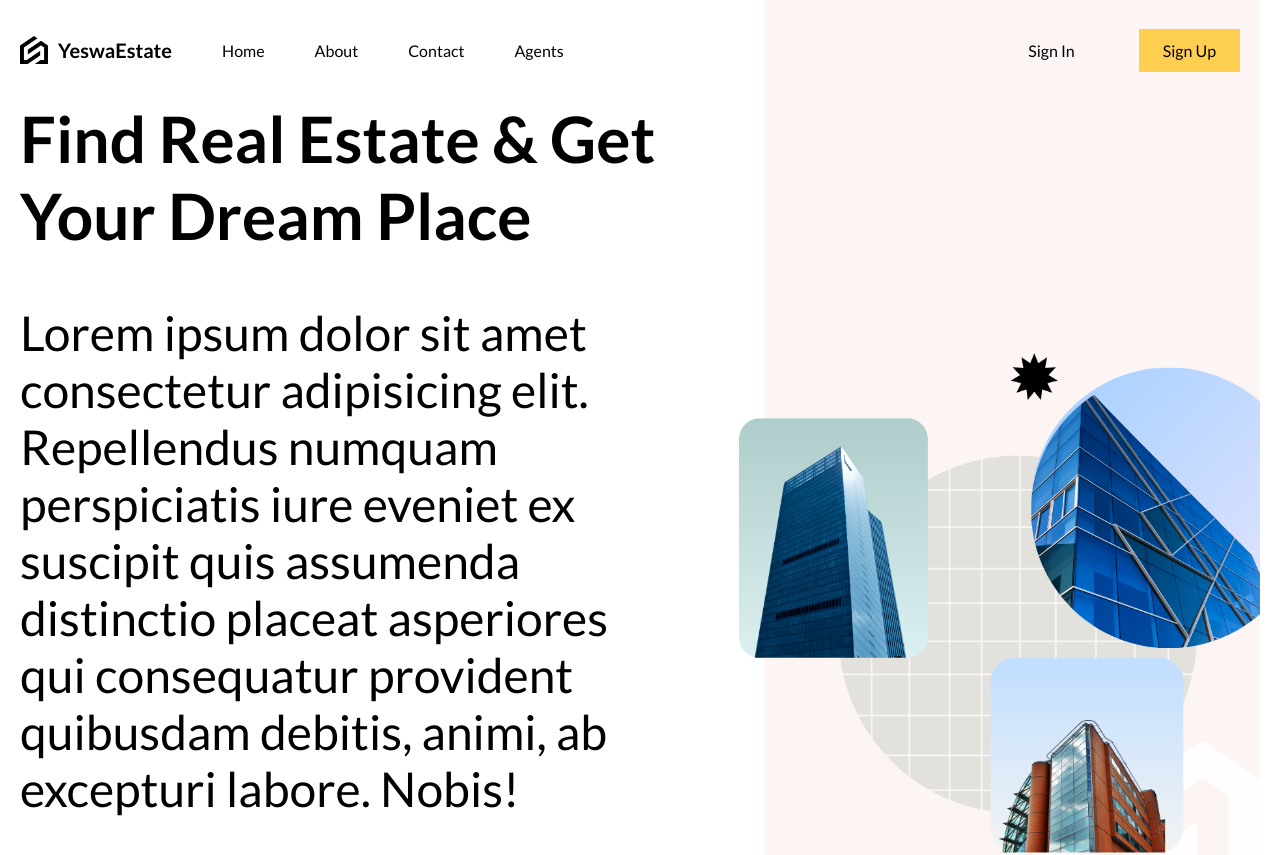
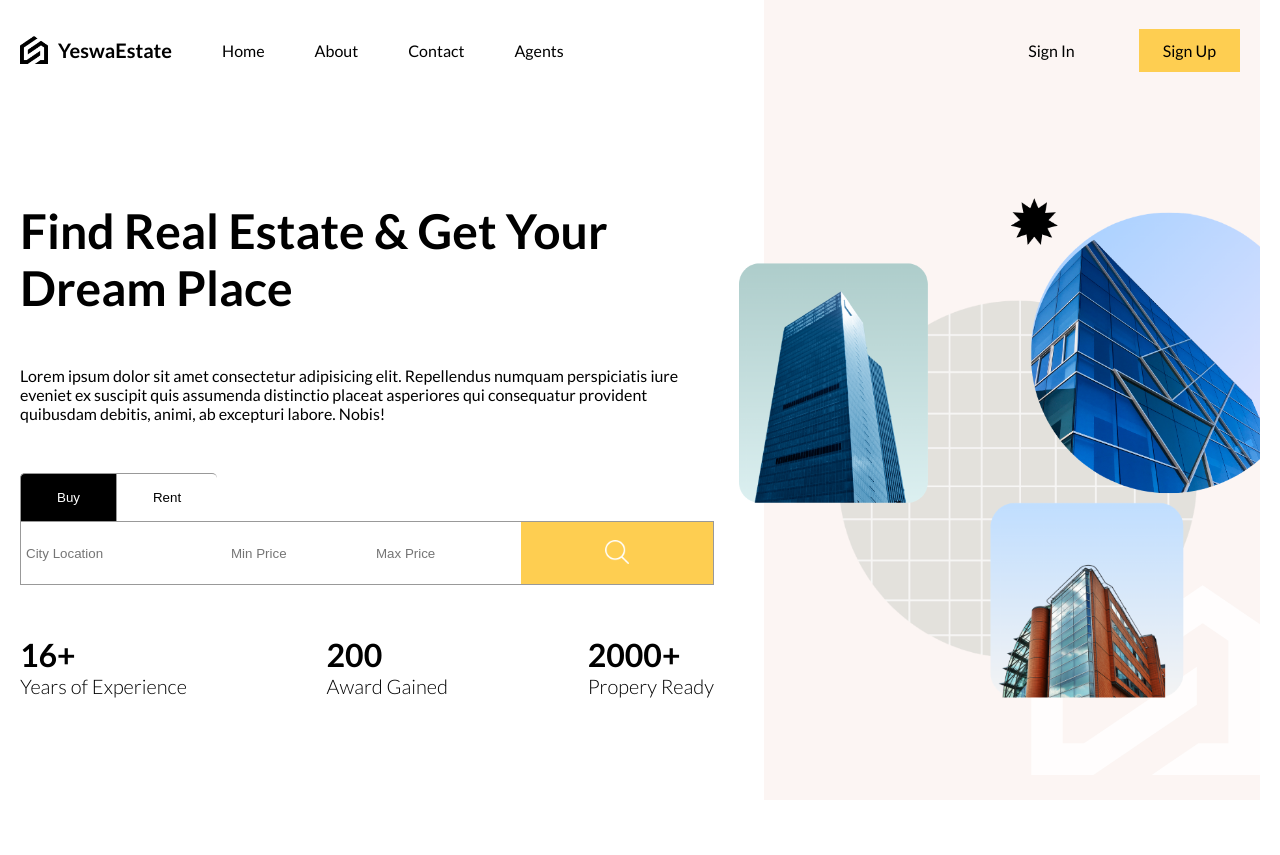
Before and after one commit to king-luvaha/Real-Estate-App, a React (Vite) app: page / in a window 1280 px wide. Shown: the top 855 px of the page. After the commit the page ends 800 px from the top, so only its background shows below. Built offline with nearby package versions, Linux system fonts and the light colour scheme.

Commit message:
Fixed font size issue, had initially placed outside title instead of inside title

```diff
--- a/src/routes/homePage/homePage.scss
+++ b/src/routes/homePage/homePage.scss
@@ -15,6 +15,10 @@
             gap: 50px;
             height: 100%;
 
+            @include lg{
+                padding-right: 50px;
+            }
+
             @include md {
                 padding: 0;
             }
@@ -25,10 +29,10 @@
 
             .title{
                 font-size: 64px;
-            }
 
-            @include lg {
-                font-size: 48px;
+                @include lg {
+                    font-size: 48px;
+                }
             }
 
             .boxes{
```
